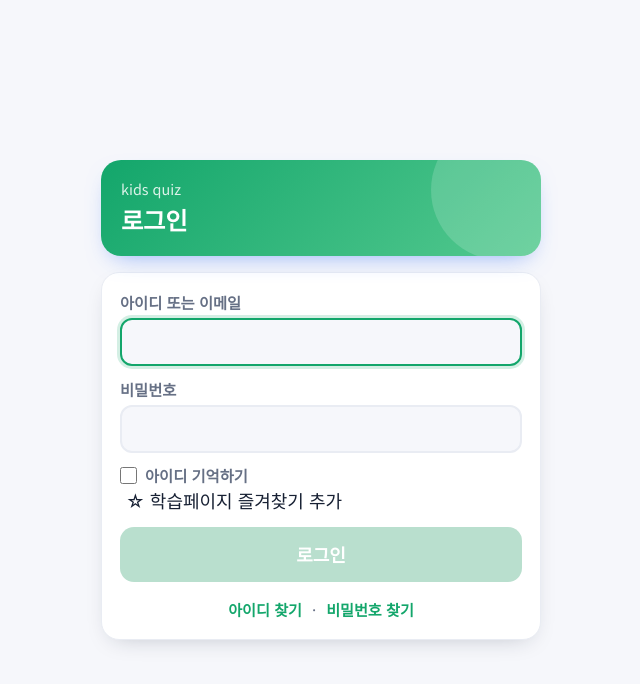
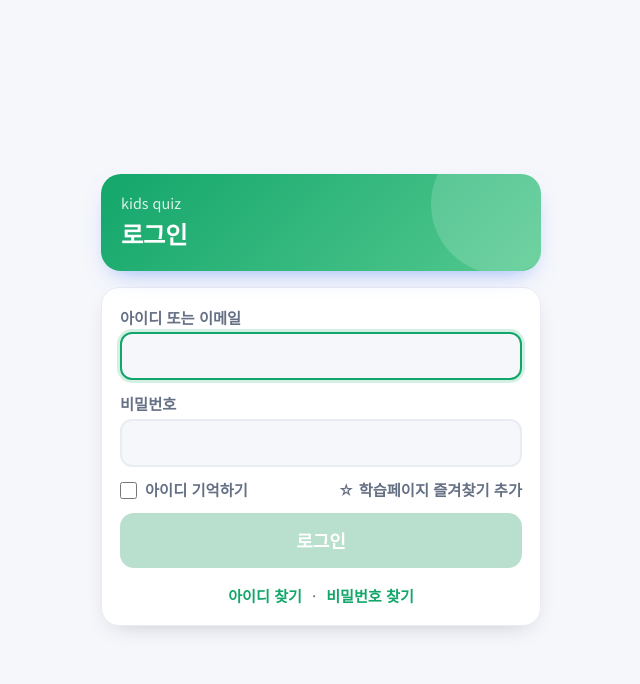
Before and after one commit to yoonwooj/study, a React (Vite) app: page / in a window 1280 px wide. Shown: the top 684 px of the page, without its empty margins (319-959 px from the left). Built offline with nearby package versions, Linux system fonts and the light colour scheme; no server answers.

Commit message:
Style bookmark action inline with remember ID

```diff
--- a/src/styles.css
+++ b/src/styles.css
@@ -318,6 +318,11 @@ h1,h2,h3,p{margin:0}
 .remember-id{display:flex;align-items:center;gap:8px;align-self:flex-start;color:var(--sub);font-size:.85rem;font-weight:600;cursor:pointer;user-select:none}
 .remember-id input{width:17px;height:17px;margin:0;accent-color:var(--pri)}
 .remember-id span{line-height:1.4}
+.login-utility-row{display:flex;align-items:center;justify-content:space-between;gap:8px;flex-wrap:wrap}
+.login-bookmark-button{padding:0;color:var(--sub);font-size:.85rem;font-weight:600;line-height:1.4;text-align:left}
+.login-bookmark-button:hover{text-decoration:underline}
+.login-bookmark-help{display:grid;gap:4px;padding:10px 12px;border-radius:10px;background:var(--bg);color:var(--sub);font-size:.78rem;line-height:1.6}
+.login-bookmark-help strong{color:var(--ink);font-size:.82rem}
 .field{display:grid;gap:4px;font-size:.85rem;font-weight:700;color:var(--sub)}
 .field input:not([type=checkbox]),.field select{box-sizing:border-box;display:block;font-family:inherit;font-size:1rem;font-weight:400;line-height:normal;height:48px;min-height:48px;padding:0 12px;border:2px solid var(--line);border-radius:12px;background:var(--bg);color:var(--ink);width:100%;max-width:100%}
 .field select{-webkit-appearance:menulist;appearance:auto}
```
